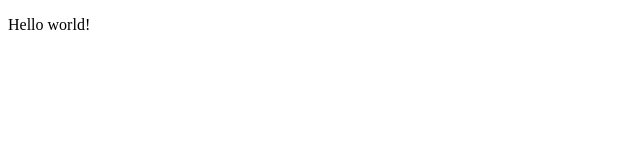
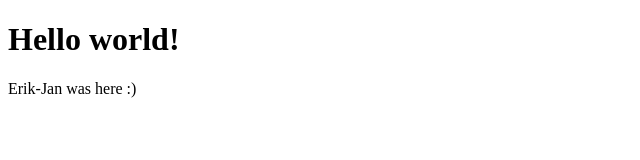
Before and after one commit to ejdavids/hello-world, a plain HTML site: page index.html in a window 1280 px wide. Shown: the whole page, without its empty margins (0-640 px from the left). Drawn offline with Linux system fonts and the light colour scheme.

Commit message:
some small changes to my html file to test gitflow

```diff
--- a/index.html
+++ b/index.html
@@ -5,6 +5,7 @@
     <title></title>
 </head>
 <body>
-<p>Hello world!</p>
+<h1>Hello world!</h1>
+<p>Erik-Jan was here :)</p>
 </body>
 </html>
```
